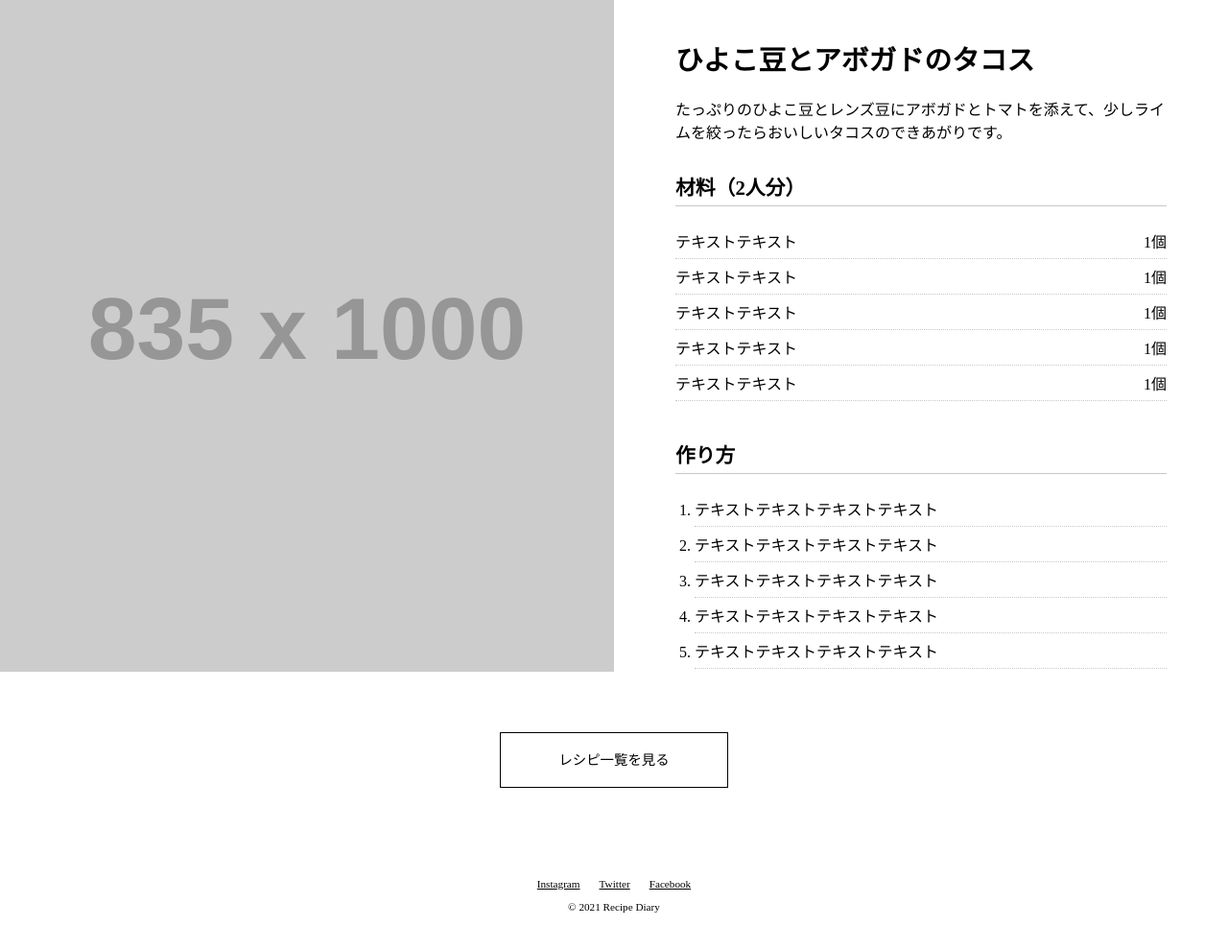
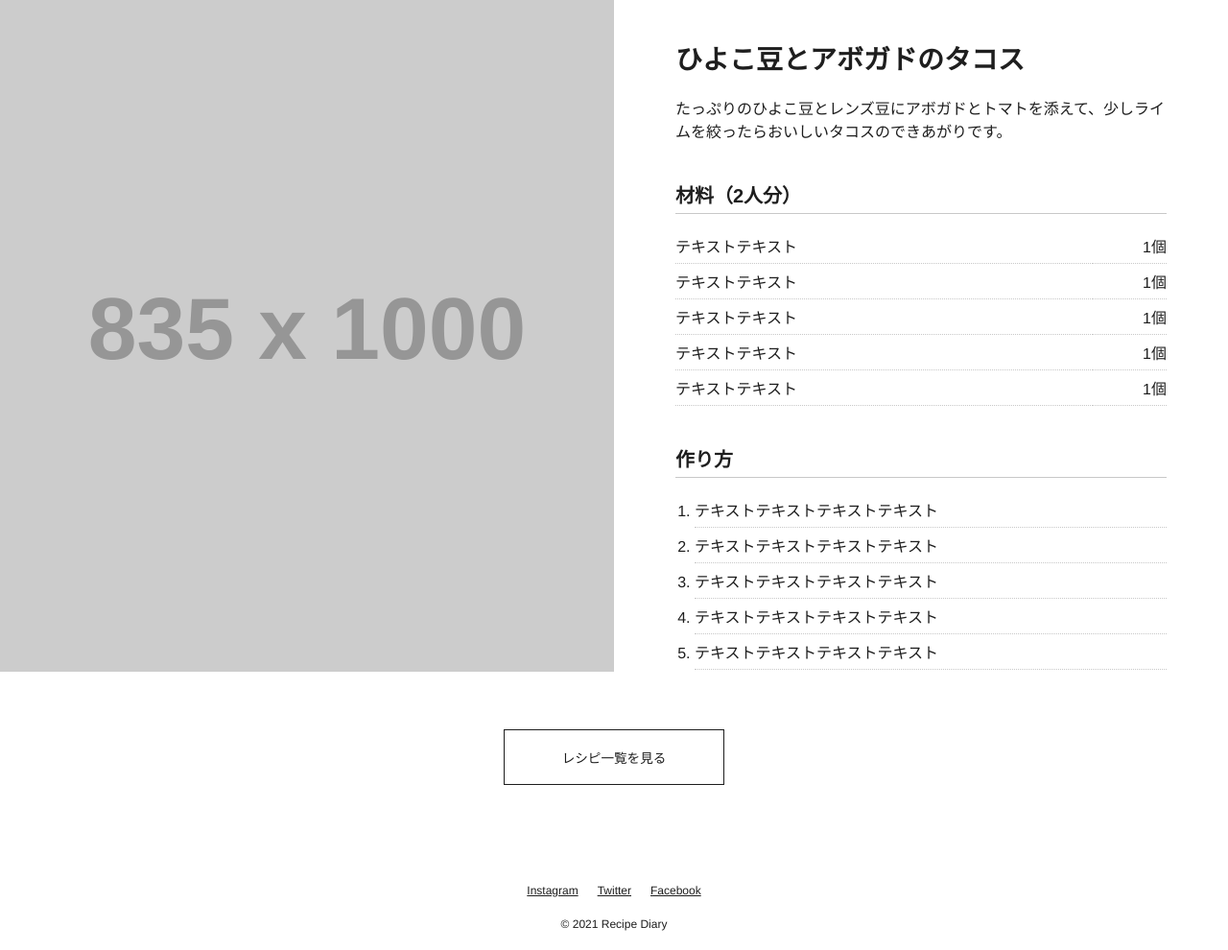
Before and after one commit to akkun016/CopySiteTasks, a website: page task2/index.html in a window 1280 px wide. Shown: the whole page at 96% size. Drawn offline with Linux system fonts and the light colour scheme; placeholder pictures from the web are drawn by us.

Commit message:
task2_fix

```diff
--- a/task2/index.html
+++ b/task2/index.html
@@ -18,36 +18,26 @@
           <h2 class="main1__top__right-contents__inner__name">ひよこ豆とアボガドのタコス</h2>
           <p class="main1__top__right-contents__inner__comment">たっぷりのひよこ豆とレンズ豆にアボガドとトマトを添えて、少しライムを絞ったらおいしいタコスのできあがりです。</p>
           <h3 class="main1__top__right-contents__inner__ingredients">材料（2人分）</h3>
-          <ul class="main1__top__right-contents__inner__ingredients-lists">
-            <li>
-              <p>テキストテキスト</p>
-              <p>1個</p>
-            </li>
-            <li>
-              <p>テキストテキスト</p>
-              <p>1個</p>
-            </li>
-            <li>
-              <p>テキストテキスト</p>
-              <p>1個</p>
-            </li>
-            <li>
-              <p>テキストテキスト</p>
-              <p>1個</p>
-            </li>
-            <li>
-              <p>テキストテキスト</p>
-              <p>1個</p>
-            </li>
-          </ul>
+          <dl class="main1__top__right-contents__inner__ingredients-lists">
+            <dt>テキストテキスト</dt>
+            <dd>1個</dd>
+            <dt>テキストテキスト</dt>
+            <dd>1個</dd>
+            <dt>テキストテキスト</dt>
+            <dd>1個</dd>
+            <dt>テキストテキスト</dt>
+            <dd>1個</dd>
+            <dt>テキストテキスト</dt>
+            <dd>1個</dd>
+          </dl>
           <h3 class="main1__top__right-contents__inner__recipe">作り方</h3>
-          <ul class="main1__top__right-contents__inner__recipe-lists">
-            <li><p>テキストテキストテキストテキスト</p></li>
-            <li><p>テキストテキストテキストテキスト</p></li>
-            <li><p>テキストテキストテキストテキスト</p></li>
-            <li><p>テキストテキストテキストテキスト</p></li>
-            <li><p>テキストテキストテキストテキスト</p></li>
-          </ul>
+          <ol class="main1__top__right-contents__inner__recipe-lists">
+            <li>テキストテキストテキストテキスト</li>
+            <li>テキストテキストテキストテキスト</li>
+            <li>テキストテキストテキストテキスト</li>
+            <li>テキストテキストテキストテキスト</li>
+            <li>テキストテキストテキストテキスト</li>
+          </ol>
         </div>
       </div>
     </div>
@@ -56,14 +46,12 @@
     </div>
   </main>
   <footer class="footer1">
-    <div class="footer1__top-links">
-      <ul>
-        <li><a href="#">Instagram</a></li>
-        <li><a href="#">Twitter</a></li>
-        <li><a href="#">Facebook</a></li>
-      </ul>
-    </div>
-    <div class="footer1__copyright">© 2021 Recipe Diary</div>
+    <ul class="footer1__top-links">
+      <li><a href="#">Instagram</a></li>
+      <li><a href="#">Twitter</a></li>
+      <li><a href="#">Facebook</a></li>
+    </ul>
+    <p class="footer1__copyright">© 2021 Recipe Diary</p>
   </footer>
 </body>
 </html>
--- a/task2/sass/style.scss
+++ b/task2/sass/style.scss
@@ -13,67 +13,70 @@ html {
   box-sizing: border-box;
 }
 
-div, h1, h2, h3, h4, h5, p, span {
+body {
   color: $main-color;
+  font-family: "Helvetica Neue", "Arial", "Hiragino Sans", "Meiryo", sans-serif;
 }
 
-// 小見出し
 @mixin Subheading {
-  padding-bottom: 0.3rem;
-  margin-bottom: 18px;
+  padding-bottom: 5px;
+  margin-bottom: 15px;
   border-bottom: $border-color 1px solid;
-  font-size: 1.3rem;
+  font-size: 1.25rem;
 }
 
-// リストのアンダーライン
 @mixin ListBorder {
   padding: 6px 0;
   border-bottom: $border-color 1px dotted;
 }
 
-
-
 .main1 {
   &__top {
+    display: flex;
     &__left-contents {
       width: 50%;
       &__food-img {
-        height: 100%;
+        height: 700px;
         width: 100%;
         object-fit: cover;
+        vertical-align: bottom;
       }
     }
     &__right-contents {
+      width: 50%;
       &__inner {
         width: 80%;
         margin: 0 auto;
         padding-top: 40px;
         &__name {
-          font-size: 1.8rem;
+          font-size: 1.75rem;
           margin-bottom: 20px;
         }
         &__comment {
           font-size: 1rem;
-          margin-bottom: 30px;
+          margin-bottom: 40px;
         }
         &__ingredients {
           @include Subheading;
         }
         &__ingredients-lists {
-          list-style: none;
           margin-bottom: 40px;
-          li {
+          display: flex;
+          flex-wrap: wrap;
+          dt {
             @include ListBorder;
-            font-size: 1rem;
-            display: flex;
-            justify-content: space-between;
+            width: 85%;
+          }
+          dd {
+            @include ListBorder;
+            width: 15%;
+            text-align: right;
           }
         }
         &__recipe {
           @include Subheading;
         }
         &__recipe-lists {
-          list-style: decimal;
           li {
             @include ListBorder;
             margin-left: 20px;
@@ -86,40 +89,31 @@ div, h1, h2, h3, h4, h5, p, span {
     }
   }
   &__bottom {
-    margin: 80px 0 110px 0;
+    margin: 60px 0 80px 0;
     text-align: center;
     a {
-      padding: 20px 60px;
+      display: inline-block;
+      padding: 18px 60px;
       border: $main-color 1px solid;
       text-decoration: none;
-      font-size: 0.9rem;
+      font-size: 0.85rem;
       color: $main-color;
     }
   }
 }
 
-@media screen and (min-width: 836px) {
+@media screen and (max-width: 834px) {
   .main1 {
     &__top {
-      display: flex;
+      flex-direction: column;
       &__left-contents {
-        max-height: 700px;
+        width: 100vw;
+        &__food-img {
+          height: auto;
+        }
       }
       &__right-contents {
-        width: 50%;
-      }
-    }
-  }
-}
-
-@media screen and (max-width: 835px) {
-  .main1 {
-    &__top {
-      &__left-contents {
         width: 100vw;
-      }
-      &__right-contents {
-        width: 100%;
         &__inner {
           width: 90%;
         }
@@ -130,10 +124,10 @@ div, h1, h2, h3, h4, h5, p, span {
 
 .footer1 {
   width: 100%;
+  padding: 20px;
   text-align: center;
   &__top-links {
-    margin-bottom: 10px;
-    ul {
+    margin-bottom: 20px;
     display: flex;
     justify-content: center;
     list-style: none;
@@ -143,14 +137,12 @@ div, h1, h2, h3, h4, h5, p, span {
         margin-right: 0;
       }
       a {
-          font-size: 0.7rem;
+        font-size: 0.75rem;
         color: $main-color;
       }
     }
   }
-  }
   &__copyright {
-    font-size: 0.7rem;
-    margin-bottom: 20px;
+    font-size: 0.75rem;
   }
 }
```
Also changed, not shown: task2/css/style.css. Lines whose indentation alone changed are shown as unchanged.
